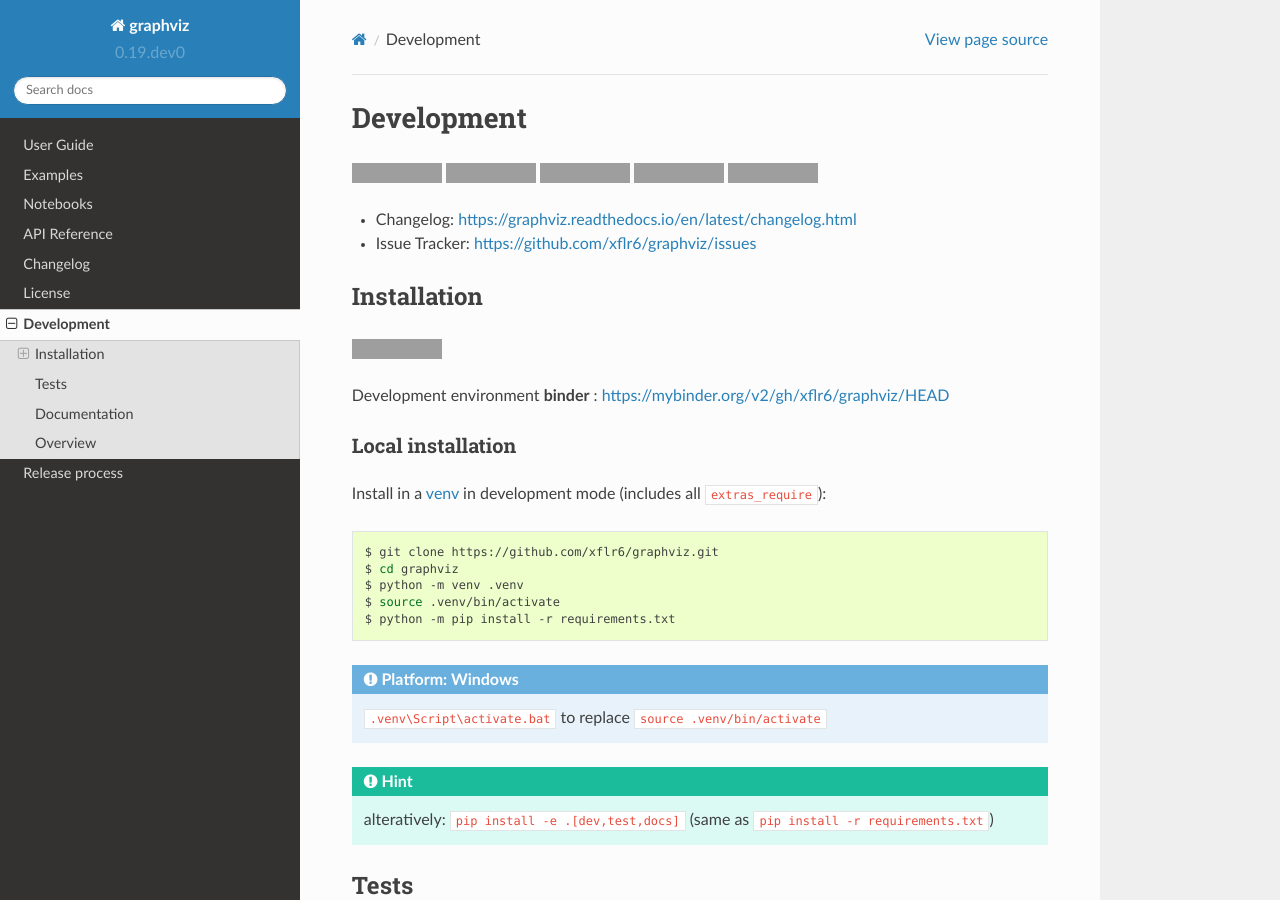
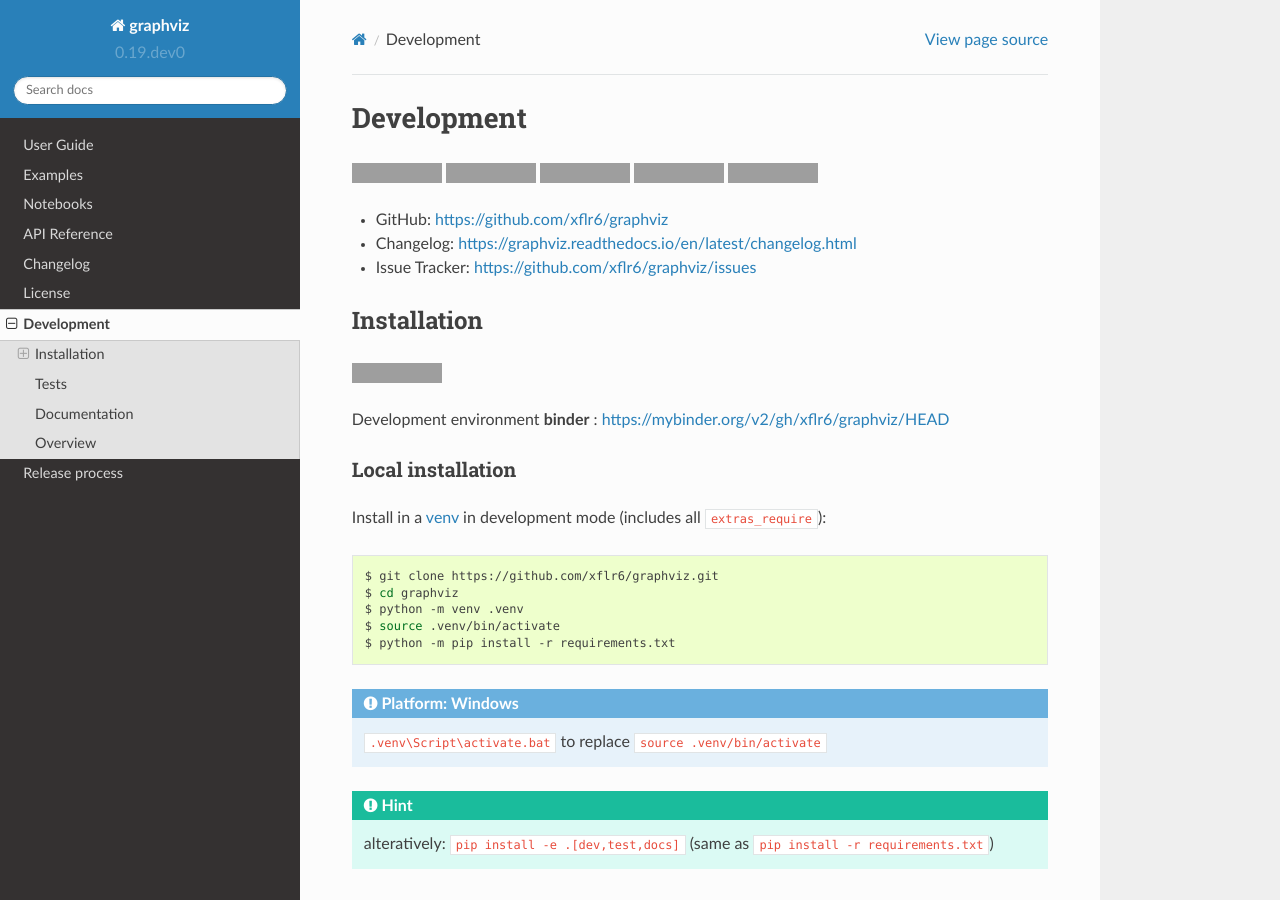
Before and after one commit to xflr6/graphviz, a Sphinx documentation site: the page built from docs/development.rst, in a window 1280 px wide and 900 px high, cut to the strip 0-900 px from the top of the window. Built offline with Sphinx 7.4.7 and the Read the Docs theme 2.0.0, drawn with Linux system fonts in a browser that asks for light colours; the version number is read from the project's files by our own code; part of the change alters nothing that is shown; grey boxes are pictures that could not be loaded.

Commit message:
include GH link in development docs

```diff
--- a/docs/development.rst
+++ b/docs/development.rst
@@ -5,6 +5,7 @@ Development
 
 |PyPI version| |License| |Supported Python| |Wheel| |Downloads|
 
+- GitHub: https://github.com/xflr6/graphviz
 - Changelog: https://graphviz.readthedocs.io/en/latest/changelog.html
 - Issue Tracker: https://github.com/xflr6/graphviz/issues
 
```
